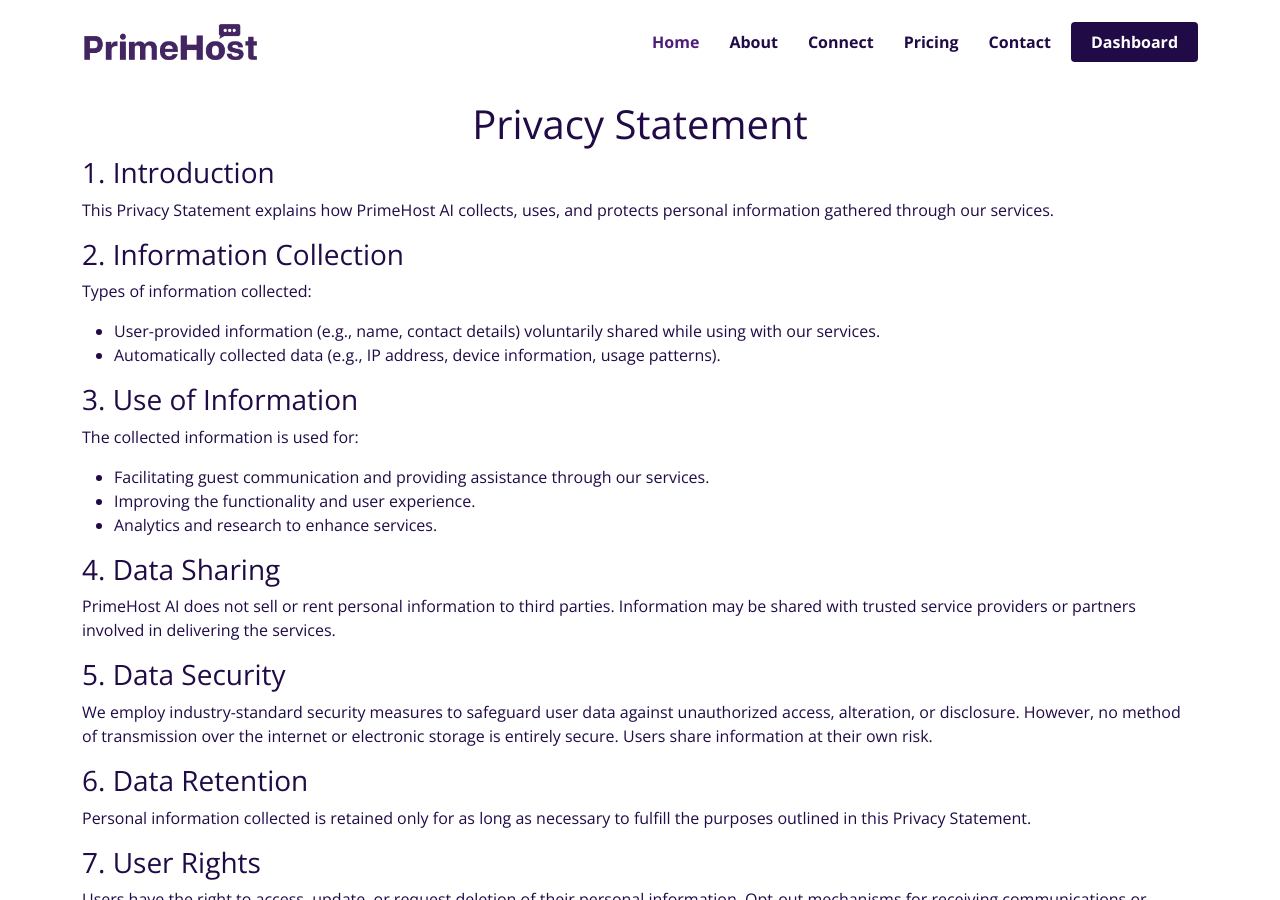
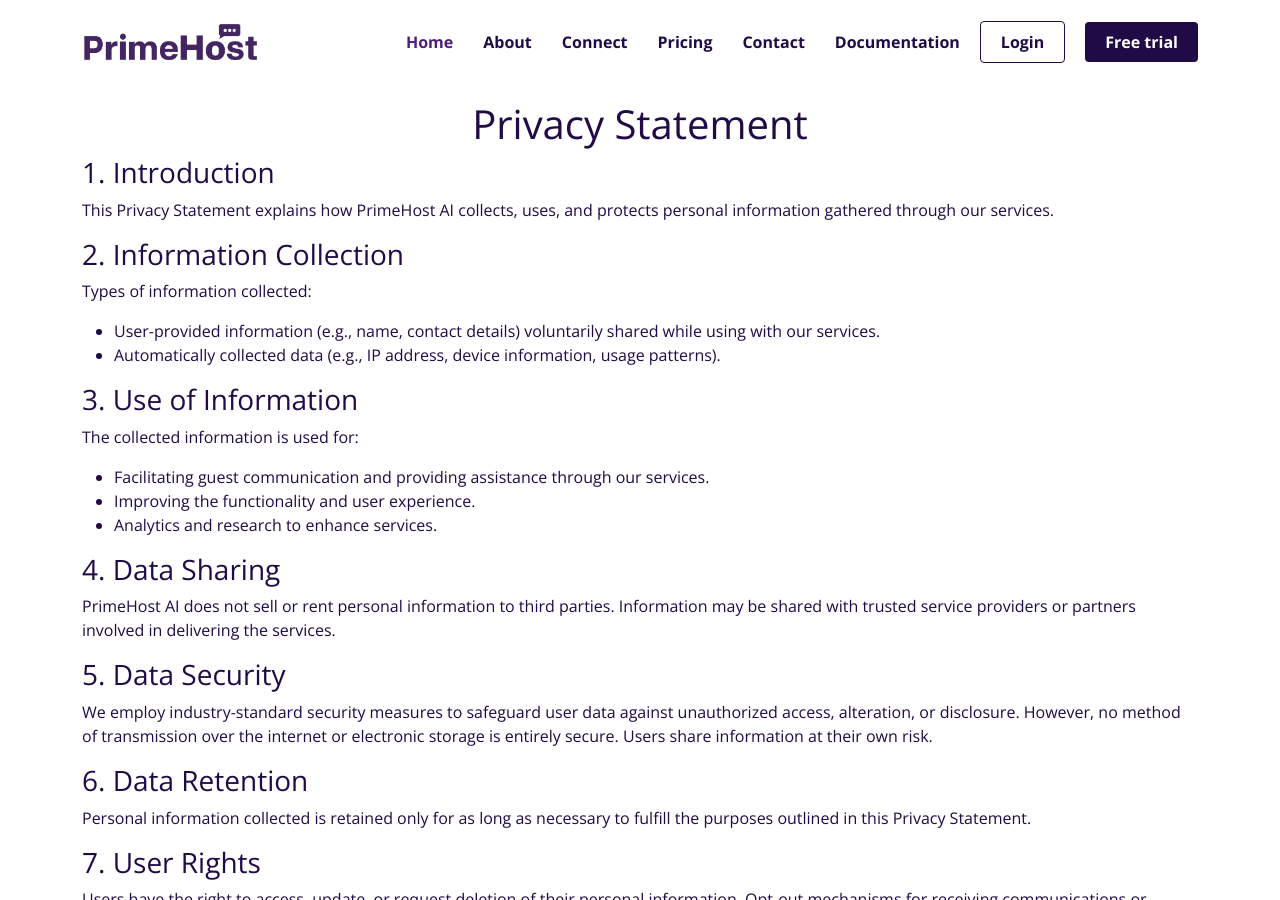
Before and after one commit to primehostai/primehostai.github.io, a Jekyll site: the page privacy-statement.html, which Jekyll copies as it is, in a window 1280 px wide and 900 px high. Built offline with Jekyll 4.4.1, drawn with Linux system fonts in a browser that asks for light colours.

Commit message:
added robots, mod privacy

```diff
--- a/privacy-statement.html
+++ b/privacy-statement.html
@@ -52,9 +52,10 @@
           <li><a class="nav-link scrollto" href="https://primehost.ai#about">About</a></li>
           <li><a class="nav-link scrollto" href="https://primehost.ai#services">Connect</a></li>
           <li><a class="nav-link scrollto" href="https://primehost.ai#pricing">Pricing</a></li>
-          <!-- <li><a class="nav-link scrollto" href="#team">Team</a></li> -->
           <li><a class="nav-link scrollto" href="https://primehost.ai#contact">Contact</a></li>
-          <li><a class="getstarted scrollto" href="https://dashboard.primehost.ai/">Dashboard</a></li>
+          <li><a class="nav-link" href="https://primehost.ai/docs" target="_blank">Documentation</a></li>
+          <li><a class="btn-login" href="https://dashboard.primehost.ai/">Login</a></li>
+          <li><a class="getstarted scrollto" href="https://dashboard.primehost.ai?form=signup">Free trial</a></li>
         </ul>
         <i class="bi bi-list mobile-nav-toggle"></i>
       </nav><!-- .navbar -->
--- /dev/null
+++ b/robots.txt
@@ -0,0 +1,4 @@
+# Block all web crawlers from accessing the /dashboard/ and /assistant/ directories
+User-agent: *
+Disallow: /dashboard/
+Disallow: /assistant/
```
